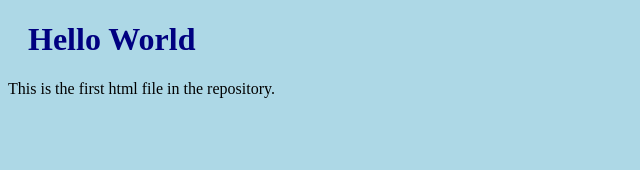
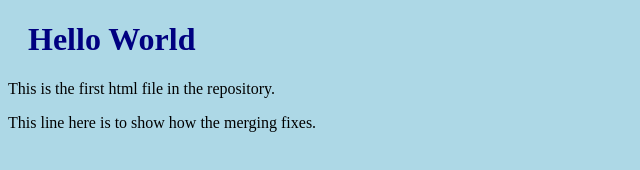
Before and after one commit to ashewtosh/hello-world, a plain HTML site: page index.html in a window 1280 px wide. Shown: the whole page, without its empty margins (0-640 px from the left). Drawn offline with Linux system fonts and the light colour scheme.

Commit message:
Updated index.html with emergency fix

```diff
--- a/index.html
+++ b/index.html
@@ -10,5 +10,6 @@
 <body>
     <h1>Hello World</h1>
     <p>This is the first html file in the repository.</p>
+    <p>This line here is to show how the merging fixes.</p>
 </body>
 </html>
```
